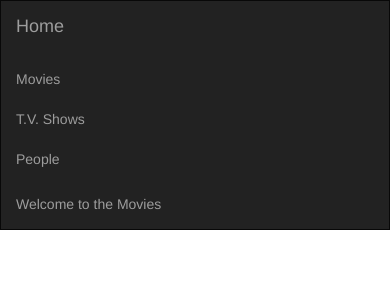
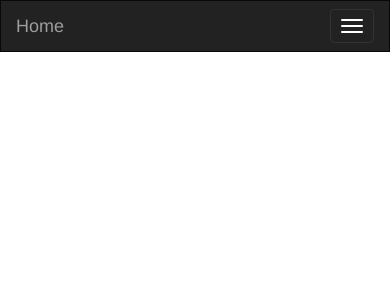
Before and after one commit to jordanrand1/moviedb-app, a React (Create React App) app: page / in a window 390 px wide. Shown: the top 300 px of the page. Built offline with nearby package versions, Linux system fonts and the light colour scheme.

Commit message:
mobile friendly

```diff
--- a/src/components/Navbar.js
+++ b/src/components/Navbar.js
@@ -11,12 +11,14 @@
   }
   render() {
     return (
-      <Navbar inverse>
+      <Navbar inverse collapseOnSelect fluid>
         <Navbar.Header>
           <Navbar.Brand>
             <a href="/home">Home</a>
          </Navbar.Brand>
+         <Navbar.Toggle />
         </Navbar.Header>
+        <Navbar.Collapse>
           <Nav>
           <NavItem eventKey={1} href="/movies">
             Movies
@@ -29,6 +31,7 @@
           </NavItem>
           </Nav>
         <Navbar.Text pullRight>Welcome to the Movies</Navbar.Text>
+        </Navbar.Collapse>
       </Navbar>
     )
   }
```
Lines whose indentation alone changed are shown as unchanged.
